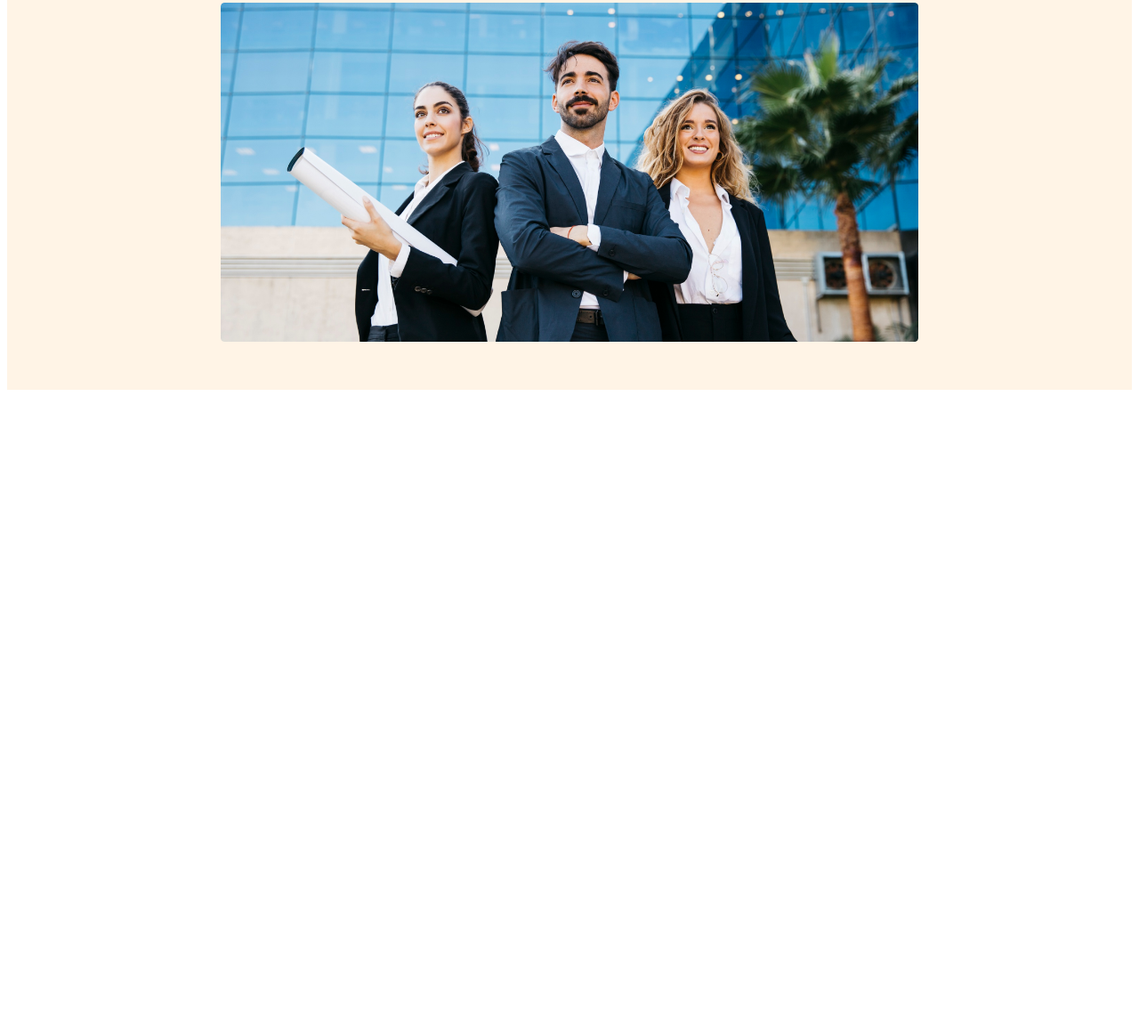
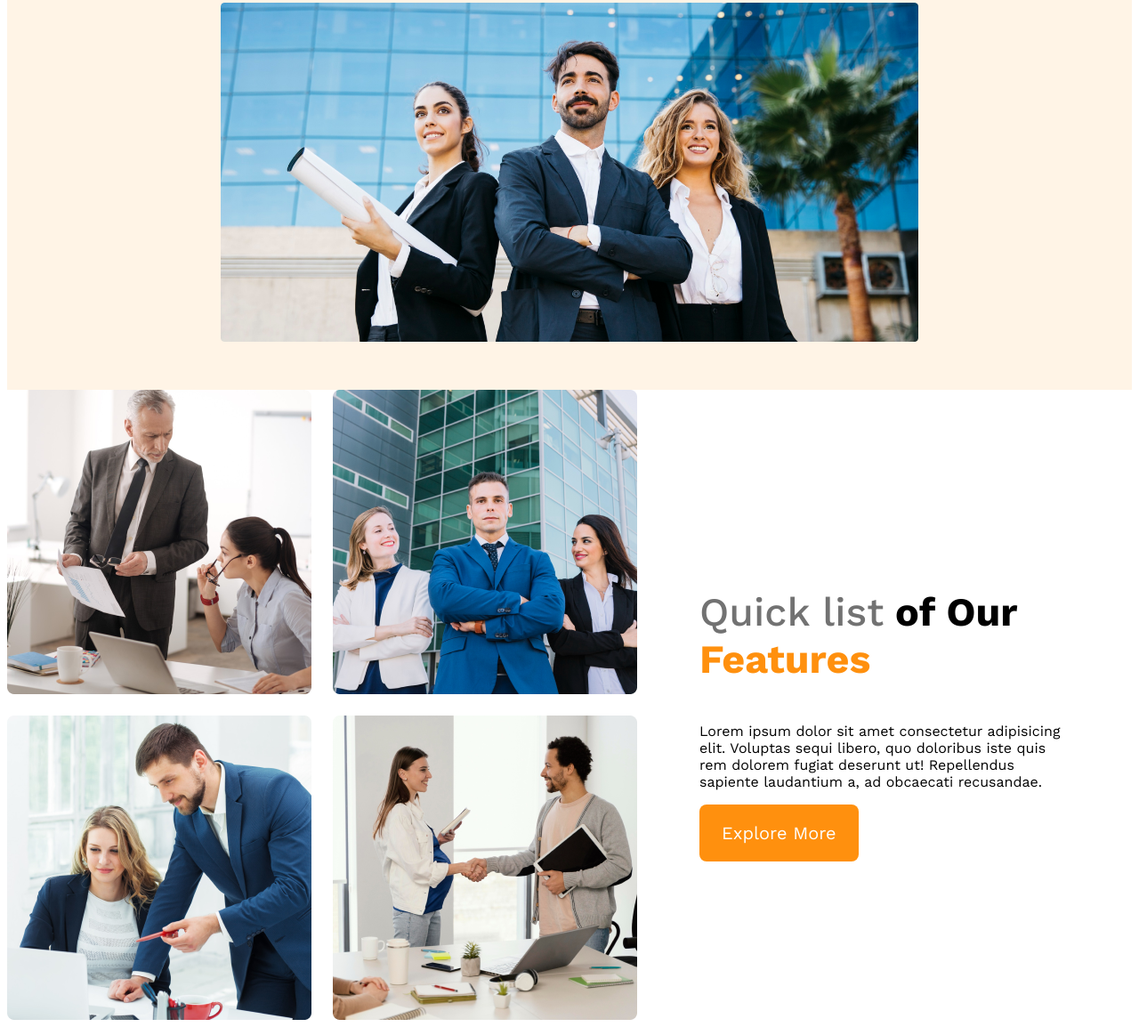
Before and after one commit to sumu2006/G3-Architects-Website, a plain HTML site: page index.html in a window 1280 px wide. Shown: the part 592-1746 px from the top of the page at 89% size. Before the commit the page ends 1038 px from the top, so only its background shows below. Drawn offline with nearby package versions, Linux system fonts and the light colour scheme.

Commit message:
features content added

```diff
--- a/index.html
+++ b/index.html
@@ -9,6 +9,7 @@
 </head>
 
 <body>
+    <!-- header start -->
     <header>
         <nav>
             <h3 class="nav-title">G3 Architects</h3>
@@ -33,8 +34,28 @@
             <img src="images/banner.png" alt="">
         </div>
     </header>
+    <!-- header end -->
+
     <main>
-
+        <!-- features sections start -->
+        <section class="teams-container">
+            <div class="teams-img-container">
+                <img src="images/team1.png" alt="">
+                <img src="images/team2.png" alt="">
+                <img src="images/team3.png" alt="">
+                <img src="images/team4.png" alt="">
+            </div>
+            <div class="teams-contant">
+                <h3 class="teams-title"><span class="quick-list">Quick list</span> <span>of Our</span>
+                    <span class="text-features">Features</span>
+                </h3>
+                <p class="teams-desription">
+                    Lorem ipsum dolor sit amet consectetur adipisicing elit. Voluptas sequi libero, quo doloribus iste
+                    quis rem dolorem fugiat deserunt ut! Repellendus sapiente laudantium a, ad obcaecati recusandae.
+                </p>
+                <button class="btn-primary">Explore More</button>
+            </div>
+        </section>
     </main>
     <footer>
 
--- a/styles/architect.css
+++ b/styles/architect.css
@@ -96,3 +96,40 @@ nav li a {
         flex-direction: column;
     }
 }
+
+/* main styles */
+main {
+    max-width: 1440px;
+    margin: 0 auto;
+}
+
+/* teams styles */
+.teams-container {
+    display: flex;
+    align-items: center;
+}
+
+.teams-img-container {
+    display: grid;
+    grid-template-columns: repeat(2, 1fr);
+    gap: 1.5rem;
+}
+
+.teams-contant {
+    padding-left: 70px;
+    padding-right: 70px;
+}
+
+.teams-title {
+    font-size: 2.8rem;
+}
+
+.teams-title .quick-list {
+    color: #727272;
+    font-weight: 500;
+}
+
+.teams-title .text-features {
+    color: #FF900E;
+    font-weight: 700;
+}
```
